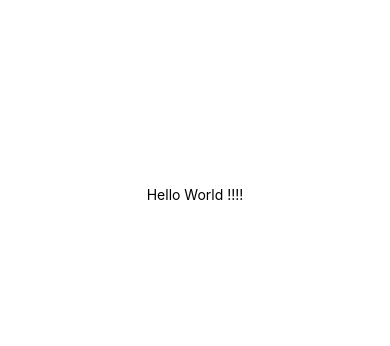
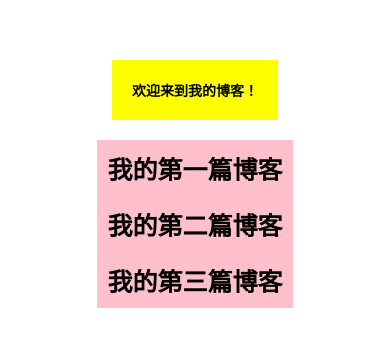
Before and after one commit to ms-online/react-native-myproject, a React Native app: screen / in a window 390 px wide. Shown: the part 228-574 px from the top of the page. Built offline with nearby package versions, Linux system fonts and the light colour scheme.

Commit message:
lesson-02

```diff
--- a/App.js
+++ b/App.js
@@ -4,7 +4,16 @@ import { StyleSheet, Text, View } from 'react-native';
 export default function App() {
   return (
     <View style={styles.container}>
-      <Text>Hello World !!!!</Text>
+      <View style={styles.header}>
+        <Text style={styles.text}>欢迎来到我的博客！</Text>
+      </View>
+      <View style={styles.body}>
+        <Text style={styles.bodytext}>
+          <Text>我的</Text>第一篇博客
+        </Text>
+        <Text style={styles.bodytext}>我的第二篇博客</Text>
+        <Text style={styles.bodytext}>我的第三篇博客</Text>
+      </View>
       <StatusBar style='auto' />
     </View>
   );
@@ -17,4 +26,20 @@ const styles = StyleSheet.create({
     alignItems: 'center',
     justifyContent: 'center',
   },
+  header: {
+    backgroundColor: 'yellow',
+    padding: 20,
+  },
+  text: {
+    fontWeight: 'bold',
+  },
+  body: {
+    backgroundColor: 'pink',
+    margin: 20,
+  },
+  bodytext: {
+    fontSize: 25,
+    padding: 10,
+    fontWeight: 'bold',
+  },
 });
```
Also changed, not shown: 1 other file (tests, documents, lock files or other folders).
